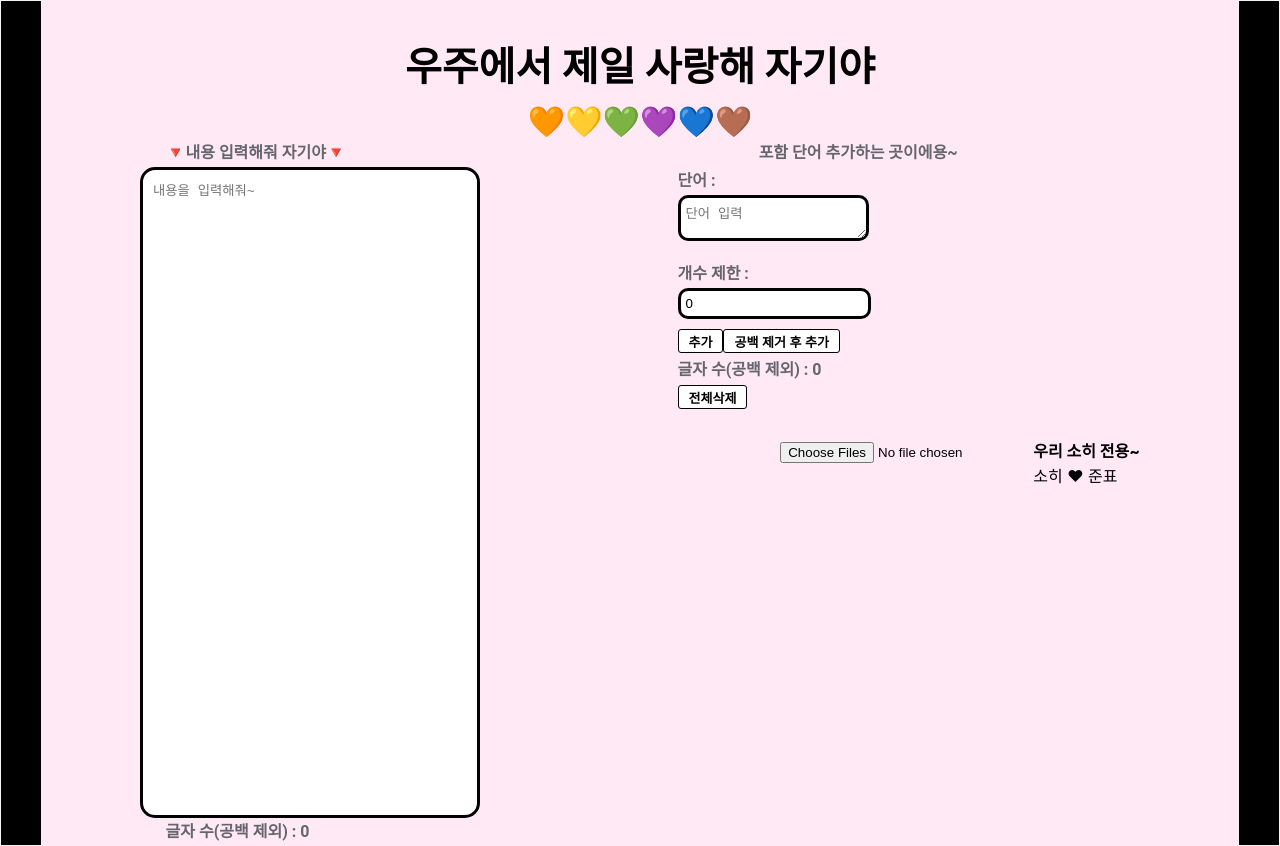
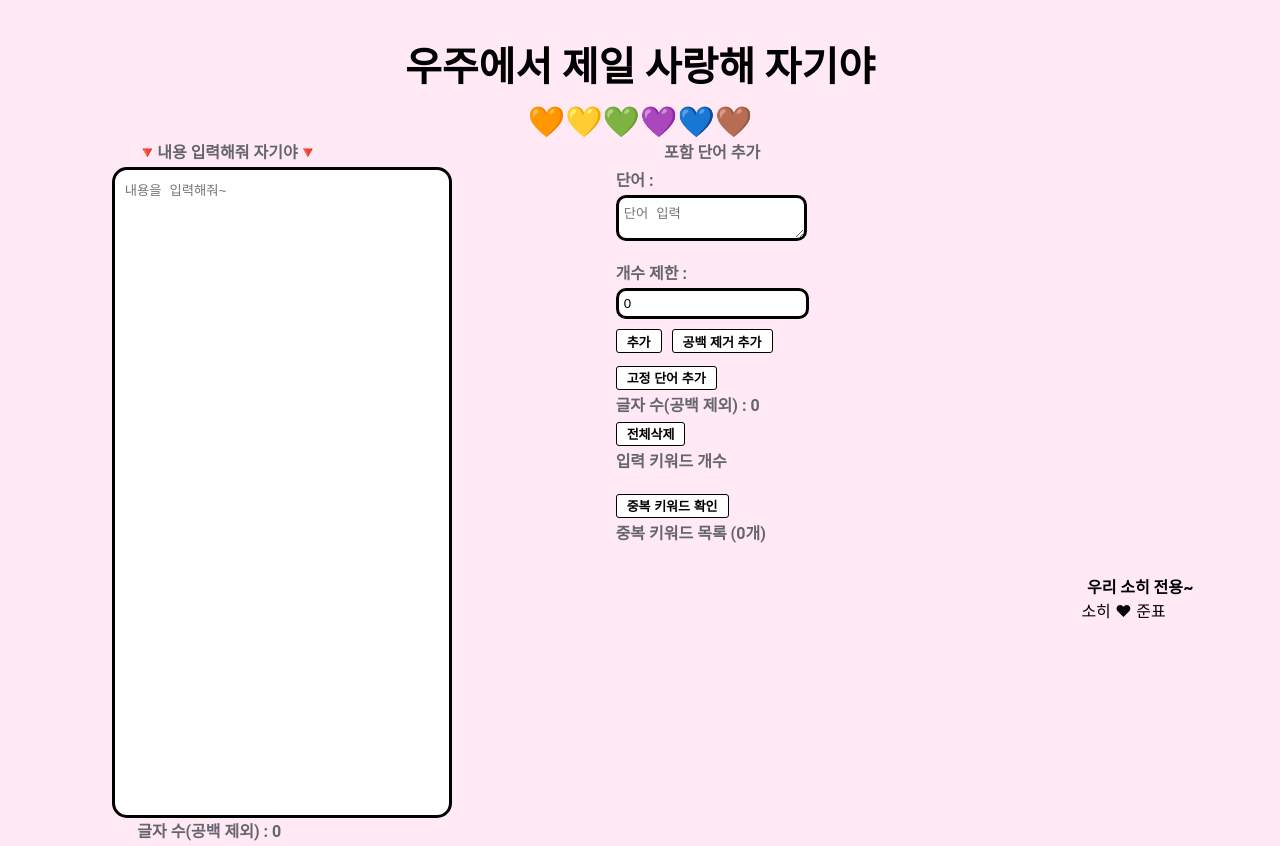
Before and after one commit to june152/word_frequency, a React (Create React App) app: page / in a window 1280 px wide. Built offline with nearby package versions, Linux system fonts and the light colour scheme.

Commit message:
고정 단어 체크 기능 추가, first-area div 배치 변경

```diff
--- a/src/App.css
+++ b/src/App.css
@@ -26,16 +26,16 @@ html {
   position: relative;
 }
 
-.page-content:before,
+/* .page-content:before,
 .page-content:after {
   content: "";
   position: absolute;
   top: 0;
   bottom: 0;
-  width: calc((100% - 1200px) / 2);
+  width: calc((100% - 1400px) / 2);
   background-color: #fafafa;
   border: 1px solid #f4f4f5;
-}
+} */
 
 .page-content:before {
   left: 0;
@@ -50,7 +50,7 @@ html {
 }
 
 .content-wrapper {
-  max-width: 1000px;
+  max-width: 1250px;
   margin: 0 auto;
 }
 
@@ -116,10 +116,10 @@ button.close {
 
 @media (max-width: 1270px) {
 
-  .page-content:before,
+  /* .page-content:before,
   .page-content:after {
-    width: calc((100% - 90%) / 2);
-  }
+    width: calc((100% - 95%) / 2);
+  } */
 
   .divscroll {
     overflow-y: scroll;
@@ -127,18 +127,18 @@ button.close {
   }
 
   .content-wrapper {
-    max-width: 90%;
-    padding-left: 10%;
-    padding-right: 10%;
+    max-width: 100%;
+    /* padding-left: 5%;
+    padding-right: 5%; */
   }
 }
 
 @media (max-width: 1024px) {
 
-  .page-content:before,
+  /* .page-content:before,
   .page-content:after {
     width: calc((100% - 950px) / 2);
-  }
+  } */
 
   .divscroll {
     overflow-y: scroll;
@@ -146,13 +146,13 @@ button.close {
   }
 
   .content-wrapper {
-    max-width: 980px;
+    max-width: 100%;
   }
 }
 
 @media (max-width: 800px) {
   .content-wrapper {
-    max-width: 90%;
+    max-width: 100%;
     margin: 0 auto;
     padding: 0 10px;
   }
@@ -193,14 +193,14 @@ button.close {
 
 .homepage-first-area {
   display: flex;
-  justify-content: space-between;
+  justify-content: space-around;
   /* align-items: center; */
 }
 
 .homepage-first-area-left-side {
   display: flex;
   flex-direction: column;
-  align-items: flex-start;
+  align-items: center;
 }
 
 .homepage-divide-row-area {
@@ -253,6 +253,11 @@ button.close {
   width: 85% !important;
 }
 
+.side-place {
+  display: flex;         /* 수평 배치 설정 */
+  gap: 10px;             /* 자식 div 사이 간격 */
+}
+
 .divscroll {
   overflow-y: scroll;
   max-height: 325px;
@@ -278,7 +283,7 @@ button.close {
 @media (max-width: 1024px) {
   .homepage-first-area {
     /* flex-direction: column; */
-    justify-content: space-between;
+    justify-content: space-around;
     /* align-items: center; */
   }
 
--- a/src/App.tsx
+++ b/src/App.tsx
@@ -13,10 +13,16 @@ function App() {
   const [textLength, setTextLength] = useState(0)
   const [textNumLimit, setTextNumLimit] = useState(0)
 
+  const [fixedWordList, setFixedWordList] = useState([] as WordForm[])
   const [wordList, setWordList] = useState([] as WordForm[])
+  const [duplList, SetDuplList] = useState([] as WordForm[])
+  const [duplWordCount, SetDuplWordCount] = useState(0)
 
   //기존 입력 로드
   useEffect(() => {
+    if (localStorage.getItem("fixedWordList")) {
+      setFixedWordList(JSON.parse(localStorage.getItem("fixedWordList") as string))
+    }
     if (localStorage.getItem("wordList")) {
       setWordList(JSON.parse(localStorage.getItem("wordList") as string))
     }
@@ -32,6 +38,54 @@ function App() {
       localStorage.removeItem("wordList")
     }
   }, [wordList])
+
+  useEffect(() => {
+    if (fixedWordList.length > 0) {
+      localStorage.setItem("fixedWordList", JSON.stringify(fixedWordList))
+    } else {
+      localStorage.removeItem("fixedWordList")
+    }
+  }, [fixedWordList])
+
+  const handleAddFixedWord = () => {
+    if (!inputWord) {
+      window.alert("추가할 단어를 입력해줘용 자기야~")
+      return
+    }
+
+    if (inputWord.length === 0) {
+      window.alert("추가할 단어를 입력해줘용 자기야~")
+      return
+    }
+
+    if (!textNumLimit) {
+      window.alert("개수 제한을 입력해줘용 자기야~")
+      return
+    }
+
+    if (textNumLimit <= 0) {
+      window.alert("개수 제한은 0보다 큰 수를 입력해줘용 자기야~")
+      return
+    }
+
+    let tempArr: string[] = inputWord.split("\n")
+
+    if (tempArr.length === 1) {
+      setFixedWordList([...fixedWordList, { word: inputWord, current: 0, limitNum: textNumLimit }])
+      setInputWord("")
+      setTextNumLimit(0)
+    } else {
+      let inputArr:WordForm[] = []
+      tempArr.map((item) => {
+        if(item.length !== 0)
+          inputArr.push({ word: item, current: 0, limitNum: textNumLimit })
+      })
+      setFixedWordList([...fixedWordList, ...inputArr])
+      setInputWord("")
+      setTextNumLimit(0)
+    }
+
+  }
 
   const handleAddWord = () => {
     if (!inputWord) {
@@ -113,6 +167,28 @@ function App() {
 
   }
 
+  const fixedWordCheck = (allText: string) => {
+    let idx: number
+    let count: number
+    let newList: WordForm[] = []
+    fixedWordList.map((word) => {
+      count = 0
+      idx = allText.indexOf(word.word)
+      while (idx !== -1) {
+        count++
+        idx = allText.indexOf(word.word, idx + 1)
+      }
+
+      let wordUpd: WordForm = {
+        word: word.word,
+        current: count,
+        limitNum: word.limitNum,
+      }
+      newList.push(wordUpd)
+    })
+    setFixedWordList(newList)
+  }
+
   const wordCheck = (allText: string) => {
     let idx: number
     let count: number
@@ -133,6 +209,53 @@ function App() {
       newList.push(wordUpd)
     })
     setWordList(newList)
+  }
+
+  // 특수 문자 제거
+  const removeSpecialCharacters = (input: string) => {
+    // 제거할 특수문자: 콤마(,), 느낌표(!), 물음표(?), 마침표(.), 세미콜론(;), 콜론(:), 하이픈(-), 따옴표 등
+    return input.replace(/[.,!?;:'"-]/g, '');
+}
+
+  // 중복 입력 체크
+  const duplicationCheck = () => {
+    let removeSpacialChar:string = removeSpecialCharacters(inputText)
+    let SplitedWordList: string[] = []
+    // 엔터 제거 후 배열
+    let EnterDel = removeSpacialChar.split("\n")
+    // Enterdel 배열의 공백 제거 후 string 병합
+    EnterDel.forEach(dupWordList => {
+      let dupWordSplit = dupWordList.split(" ")
+      SplitedWordList.push(...dupWordSplit)
+    });
+    SetDuplList([])
+    let dupTempList: WordForm[] = []
+    // 길이가 1보다 큰 경우에만 진행
+    if (SplitedWordList.length > 1) {
+      SplitedWordList.forEach(SplitedWord => {
+        let checkVar = dupTempList.find((duplWord) => duplWord.word === SplitedWord)
+        // 없는 단어면 추가
+        if (checkVar === undefined) {
+          let addWordForm: WordForm = {
+            word: SplitedWord,
+            current: 1,
+            limitNum: 1,
+          }
+          dupTempList.push(addWordForm)
+        }
+        else {
+          // 이미 있는 단어인 경우
+          checkVar.current++
+        }
+      });
+    }
+    dupTempList = dupTempList.filter(dupWord => dupWord.current > 1)
+    SetDuplList(dupTempList)
+    SetDuplWordCount(dupTempList.length)
+  }
+
+  const handleDeleteFixedWord = (target: WordForm) => {
+    setFixedWordList((cur) => cur.filter((item) => item !== target))
   }
 
   const handleDeleteWord = (target: WordForm) => {
@@ -185,6 +308,7 @@ function App() {
                             let enterDel = spaceDel.split("\n").join("")
                             setTextLength(enterDel.length)
                             wordCheck(e.target.value)
+                            fixedWordCheck(e.target.value)
                             setInputText(e.target.value)
                             if ((e.target.value).length > 0) {
                               localStorage.setItem("inputText", e.target.value)
@@ -205,9 +329,10 @@ function App() {
 
                 <div className="homepage-first-area-right-side">
                   <div className="title homepage-title">
-                    <div className="subtitle homepage-subtitle">
+                    <div className="subtitle homepage-subtitle side-place">
+                      <div className='side-area-first'>
                         <div className='homepage-divide-col-area'>
-                        포함 단어 추가하는 곳이에용~
+                          포함 단어 추가
                         </div>
                         <label>
                             단어 :
@@ -237,9 +362,21 @@ function App() {
                             }}
                             />
                         </div>
-
-                      <button className='btn_blue' onClick={handleAddWord}>추가</button>
-                      <button className='btn_blue' onClick={handleAddWordWithoutTab}>공백 제거 후 추가</button>
+                        <button className='btn_blue' style={{marginRight : "10px"}} onClick={handleAddWord}>추가</button>
+                        <button className='btn_blue' style={{ marginRight: "10px" }} onClick={handleAddWordWithoutTab}>공백 제거 추가</button>
+                        <div>
+                          <button className='btn_blue' onClick={handleAddFixedWord}>고정 단어 추가</button>
+                        </div>
+                      </div>
+                      <div className='side-area-second'>
+                        <ul>
+                          {fixedWordList.map((word, index) => (
+                            <li key={index}
+                            style={{color: word.current > word.limitNum ? "red" : "black"}}
+                            >{word.word} ({word.current} / {word.limitNum}) {word.current > word.limitNum ? "(개수 초과)" : ""} <button className='btn_blue_two' onClick={() => handleDeleteFixedWord(word)}>삭제</button></li>
+                          ))}
+                        </ul>
+                      </div>
                     </div>
                     <div className="subtitle homepage-subtitle">
                       글자 수(공백 제외) : {textLength}
@@ -248,11 +385,27 @@ function App() {
                       <button className='btn_blue_two' onClick={() => {
                         setWordList([])
                       }}>전체삭제</button>
+                      <div className="subtitle homepage-subtitle">
+                        입력 키워드 개수
+                      </div>
                       <ul>
                         {wordList.map((word, index) => (
                           <li key={index}
                           style={{color: word.current > word.limitNum ? "red" : "black"}}
                           >{word.word} ({word.current} / {word.limitNum}) {word.current > word.limitNum ? "(개수 초과)" : ""} <button className='btn_blue_two' onClick={() => handleDeleteWord(word)}>삭제</button></li>
+                        ))}
+                      </ul>
+                      <button className='btn_blue_two' onClick={() => {
+                        duplicationCheck()
+                      }}>중복 키워드 확인</button>
+                      <div className="subtitle homepage-subtitle">
+                        중복 키워드 목록 ({ duplWordCount }개)
+                      </div>
+                      <ul>
+                        {duplList.map((word, index) => (
+                          <li key={index}
+                          style={{color: "red"}}
+                          >{word.word} ({ word.current }개) </li>
                         ))}
                       </ul>
                     </div>
@@ -267,14 +420,14 @@ function App() {
                     <label
                       htmlFor='files'
                     >
-                      <input
+                      {/* <input
                         type='file'
                         multiple={true}
                         name="files"
                         id="files"
                         accept='image/*'
                         onChange={handleAddImage}
-                      />
+                      /> */}
                     </label>
                     우리 소히 전용~
                   </div>
```
Lines whose indentation alone changed are shown as unchanged.
